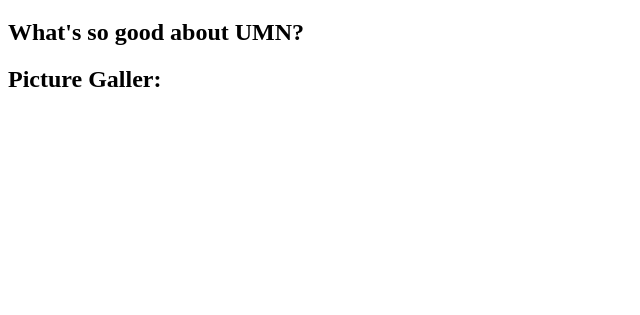
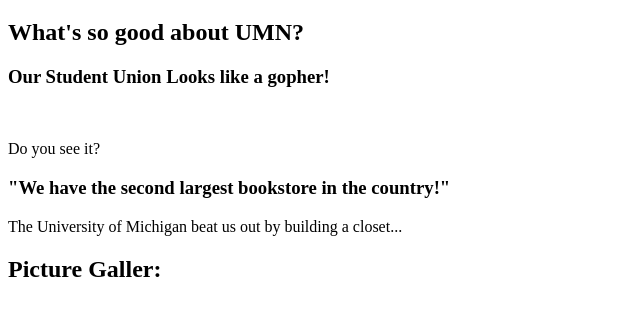
Before and after one commit to PacifismPostMortem/csci5117-9-9-2024, a plain HTML site: page index.html in a window 1280 px wide. Shown: the part 195-510 px from the top of the page, without its empty margins (0-640 px from the left). Drawn offline with Linux system fonts and the light colour scheme.

Commit message:
reasons why wer are great

```diff
--- a/index.html
+++ b/index.html
@@ -13,6 +13,11 @@
 	</ol>
 	<h1>UOM Fan Club!</h1>
 	<h2>What's so good about UMN?</h2>
+    <h3>Our Student Union Looks like a gopher!</h3>
+    <img src="">
+    <p>Do you see it?</p>
+    <h3>"We have the second largest bookstore in the country!"</h3>
+    <p>The University of Michigan beat us out by building a closet...</p>
 	<h2>Picture Galler:</h2>
 
 
```
